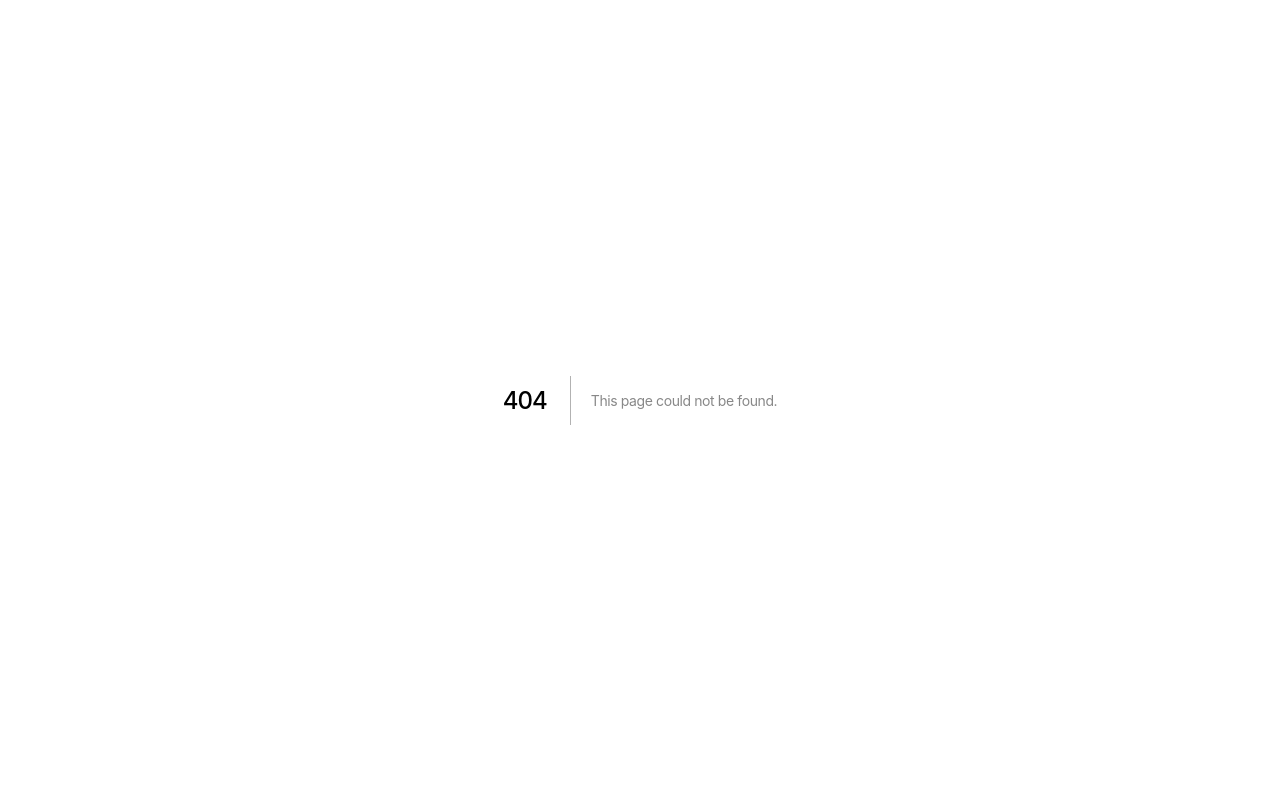
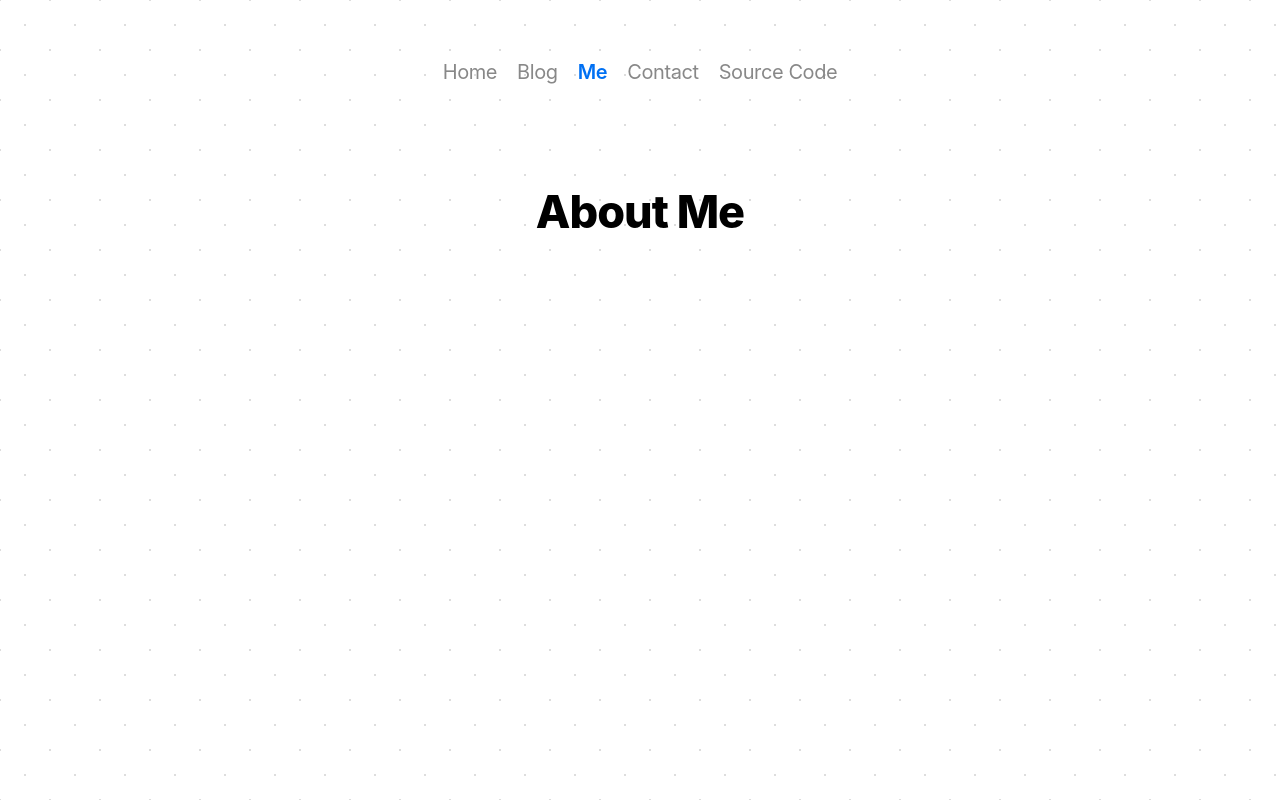
Before and after one commit to nak-yr/blog-chroma, a Next.js app: page /me in a window 1280 px wide. Before the commit this address had no page. Built offline with nearby package versions, Linux system fonts and the light colour scheme.

Commit message:
自己紹介ページの追加とヘッダへの項目追加

```diff
--- a/src/components/header.tsx
+++ b/src/components/header.tsx
@@ -7,6 +7,7 @@ import styles from '../styles/header.module.css'
 const navItems: { label: string; page?: string; link?: string }[] = [
   { label: 'Home', page: '/' },
   { label: 'Blog', page: '/blog' },
+  { label: 'Me', page: '/me' },
   { label: 'Contact', page: '/contact' },
   { label: 'Source Code', link: 'https://github.com/ijjk/notion-blog' },
 ]
--- /dev/null
+++ b/src/pages/me.tsx
@@ -0,0 +1,13 @@
+import Header from '../components/header'
+import sharedStyles from '../styles/shared.module.css'
+
+export default function Me() {
+  return (
+    <>
+      <Header titlePre="Me" />
+      <div className={sharedStyles.layout}>
+        <h1>About Me</h1>
+      </div>
+    </>
+  )
+}
```
